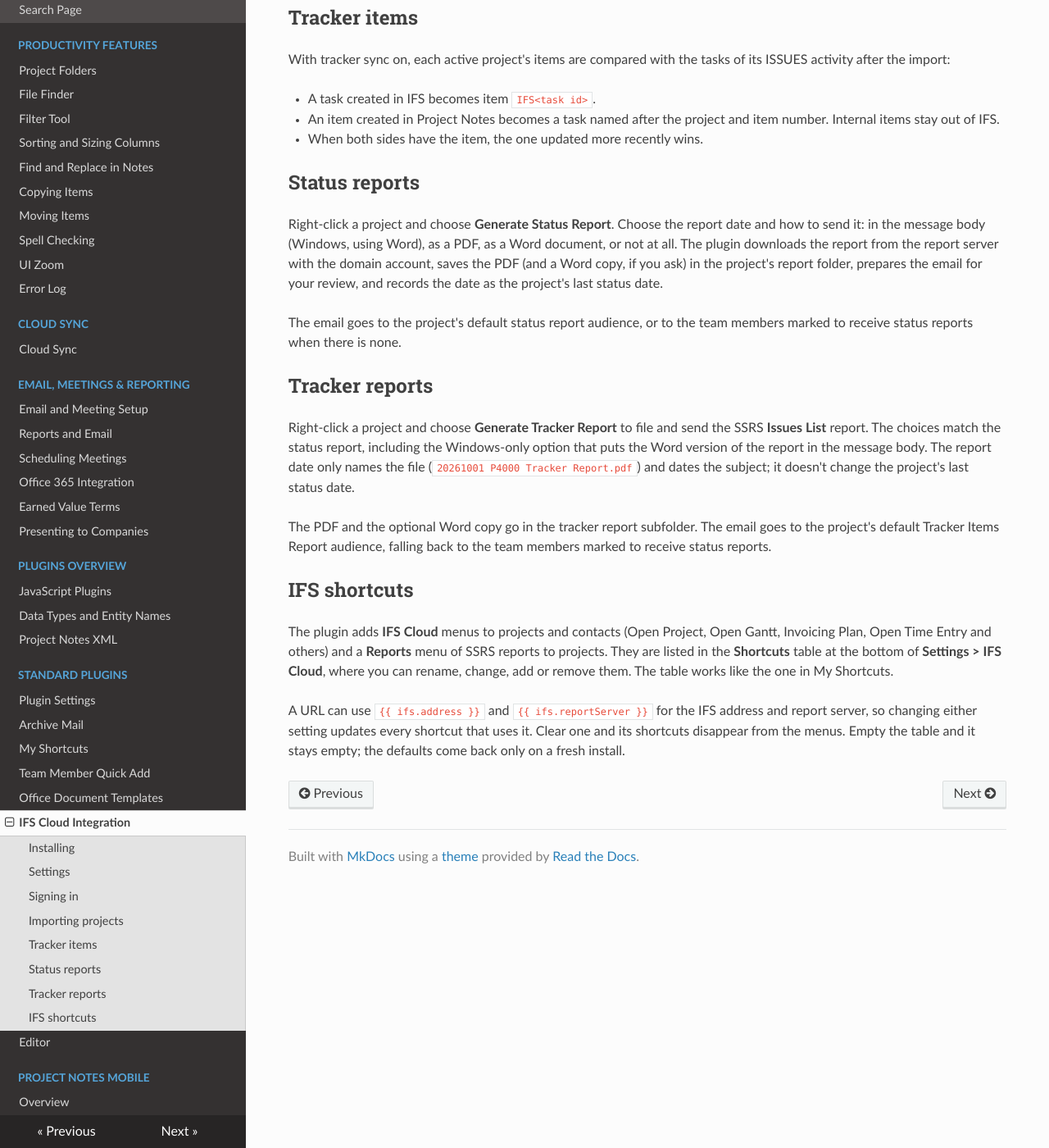
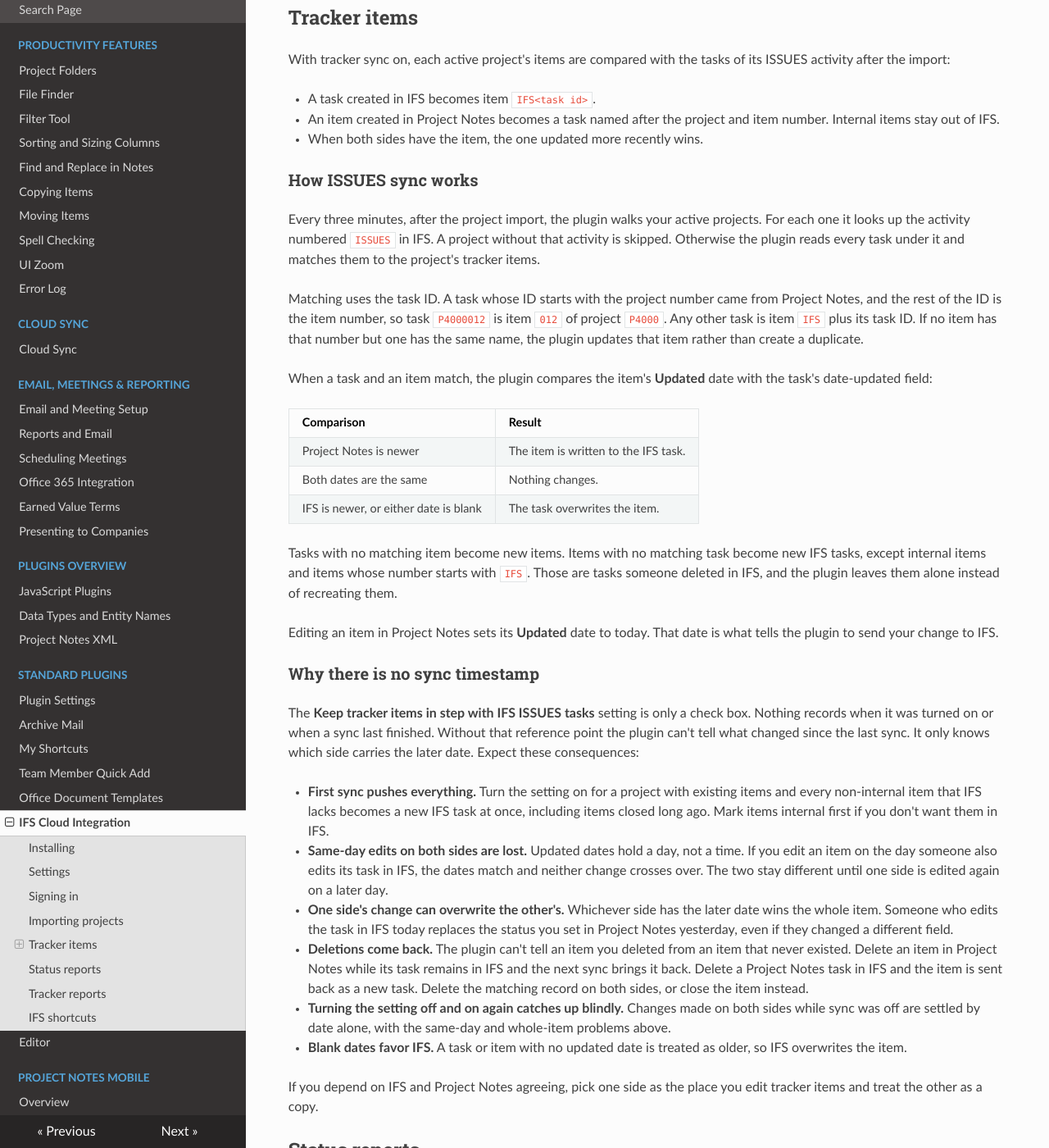
Before and after one commit to kestermckinney/ProjectNotes, an MkDocs documentation site: the page built from docs/StandardPlugins/IFSCloud.md, in a window 1280 px wide and 1400 px high, scrolled down 1309 px. Shown: the whole window at 82% size. Built offline with MkDocs 1.6.1, drawn with Linux system fonts in a browser that asks for light colours; nearby versions of some CDN libraries.

Commit message:
Document how IFS ISSUES sync works and its date-only risks
Co-Authored-By: Claude Opus 5.5 <noreply@anthropic.com>

```diff
--- a/docs/StandardPlugins/IFSCloud.md
+++ b/docs/StandardPlugins/IFSCloud.md
@@ -42,6 +42,37 @@ With tracker sync on, each active project's items are compared with the tasks of
 - An item created in Project Notes becomes a task named after the project and item number. Internal items stay out of IFS.
 - When both sides have the item, the one updated more recently wins.
 
+### How ISSUES sync works
+
+Every three minutes, after the project import, the plugin walks your active projects. For each one it looks up the activity numbered `ISSUES` in IFS. A project without that activity is skipped. Otherwise the plugin reads every task under it and matches them to the project's tracker items.
+
+Matching uses the task ID. A task whose ID starts with the project number came from Project Notes, and the rest of the ID is the item number, so task `P4000012` is item `012` of project `P4000`. Any other task is item `IFS` plus its task ID. If no item has that number but one has the same name, the plugin updates that item rather than create a duplicate.
+
+When a task and an item match, the plugin compares the item's **Updated** date with the task's date-updated field:
+
+| Comparison | Result |
+| :--- | :--- |
+| Project Notes is newer | The item is written to the IFS task. |
+| Both dates are the same | Nothing changes. |
+| IFS is newer, or either date is blank | The task overwrites the item. |
+
+Tasks with no matching item become new items. Items with no matching task become new IFS tasks, except internal items and items whose number starts with `IFS`. Those are tasks someone deleted in IFS, and the plugin leaves them alone instead of recreating them.
+
+Editing an item in Project Notes sets its **Updated** date to today. That date is what tells the plugin to send your change to IFS.
+
+### Why there is no sync timestamp
+
+The **Keep tracker items in step with IFS ISSUES tasks** setting is only a check box. Nothing records when it was turned on or when a sync last finished. Without that reference point the plugin can't tell what changed since the last sync. It only knows which side carries the later date. Expect these consequences:
+
+- **First sync pushes everything.** Turn the setting on for a project with existing items and every non-internal item that IFS lacks becomes a new IFS task at once, including items closed long ago. Mark items internal first if you don't want them in IFS.
+- **Same-day edits on both sides are lost.** Updated dates hold a day, not a time. If you edit an item on the day someone also edits its task in IFS, the dates match and neither change crosses over. The two stay different until one side is edited again on a later day.
+- **One side's change can overwrite the other's.** Whichever side has the later date wins the whole item. Someone who edits the task in IFS today replaces the status you set in Project Notes yesterday, even if they changed a different field.
+- **Deletions come back.** The plugin can't tell an item you deleted from an item that never existed. Delete an item in Project Notes while its task remains in IFS and the next sync brings it back. Delete a Project Notes task in IFS and the item is sent back as a new task. Delete the matching record on both sides, or close the item instead.
+- **Turning the setting off and on again catches up blindly.** Changes made on both sides while sync was off are settled by date alone, with the same-day and whole-item problems above.
+- **Blank dates favor IFS.** A task or item with no updated date is treated as older, so IFS overwrites the item.
+
+If you depend on IFS and Project Notes agreeing, pick one side as the place you edit tracker items and treat the other as a copy.
+
 ## Status reports
 
 Right-click a project and choose **Generate Status Report**. Choose the report date and how to send it: in the message body (Windows, using Word), as a PDF, as a Word document, or not at all. The plugin downloads the report from the report server with the domain account, saves the PDF (and a Word copy, if you ask) in the project's report folder, prepares the email for your review, and records the date as the project's last status date.
```
